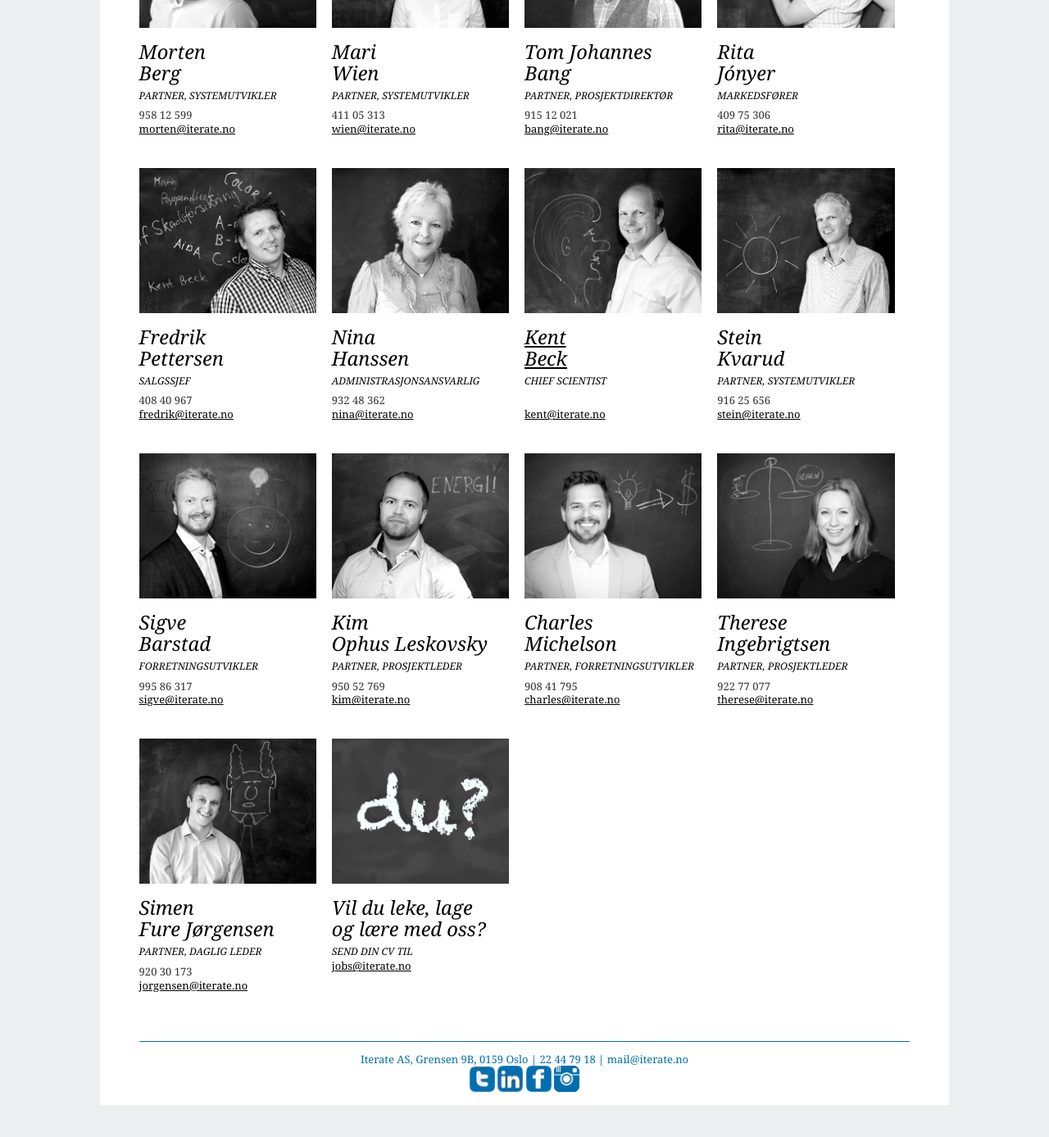
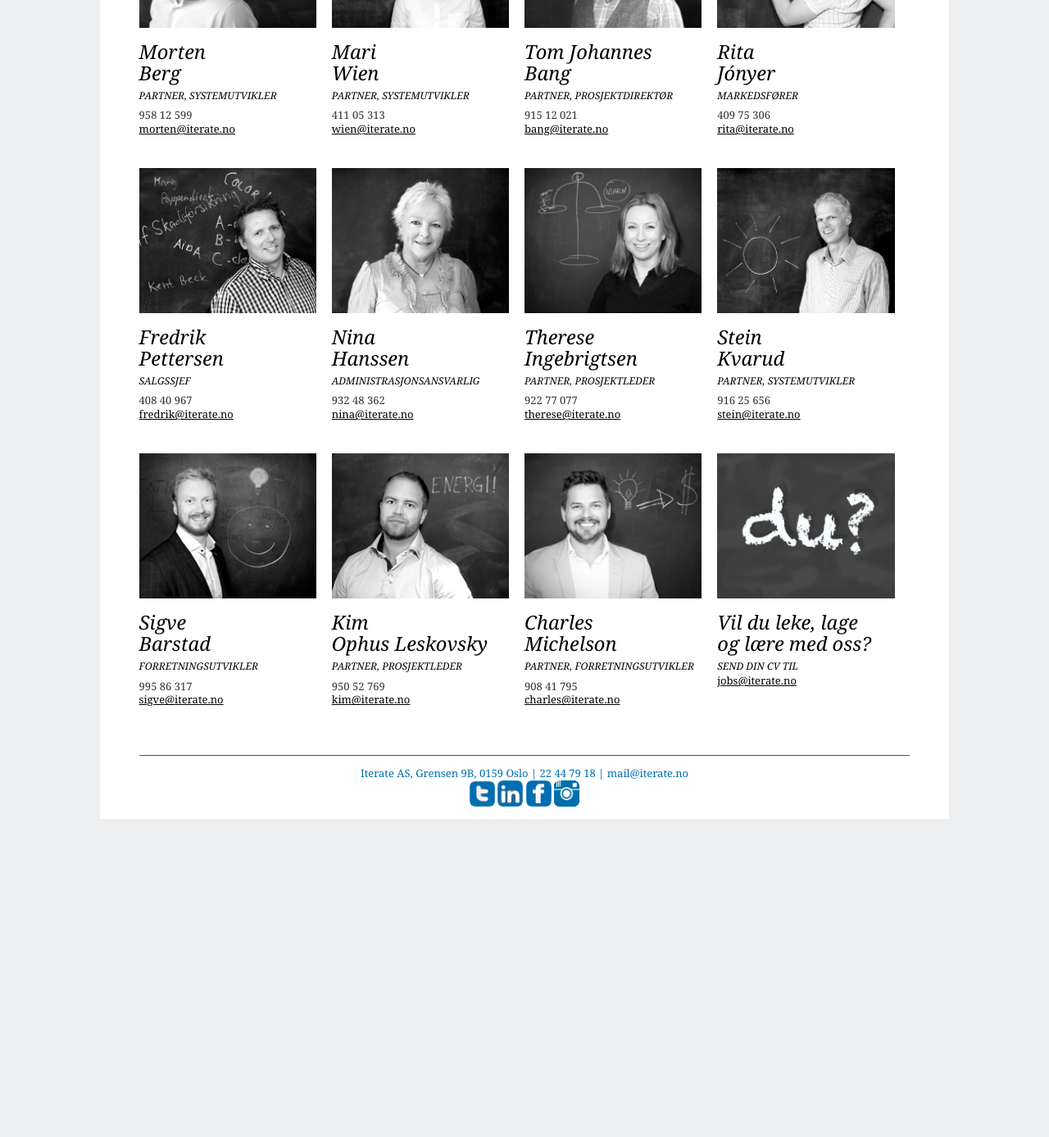
Before and after one commit to therese1g1/iterate.github.com, a Jekyll site: the page built from mennesker/index.html, in a window 1280 px wide and 1400 px high, scrolled down 3116 px. Shown: the top 1387 px of the window at 82% size. Built offline with Jekyll 4.4.1, drawn with Linux system fonts in a browser that asks for light colours; after the commit the page ends 4168 px from its top, so only the background shows below that.

Commit message:
deleted Kent & Simen from Mennesk, changed links for Eric Ries event

```diff
--- a/mennesker/index.html
+++ b/mennesker/index.html
@@ -470,15 +470,15 @@ title: Iterate
 
     <div class="grid_4">
       <div class="menneske">
-        <a href="/kentbeck"><img src="/static/images/mennesker/kent.jpg" alt="Kent"></a>
-        <h2><a href="/kentbeck">Kent<br>Beck</a></h2>
-        <h3>Chief Scientist</h3>
-        <p>
-        <br>
-        <a href="mailto:kent@iterate.no">kent@iterate.no</a>
-        </p>
+          <img src="/static/images/mennesker/therese.jpg" alt="Therese">
+          <h2>Therese<br>Ingebrigtsen</h2>
+          <h3>Partner, Prosjektleder</h3>
+          <p>
+              922 77 077<br>
+              <a href="mailto:therese@iterate.no">therese@iterate.no</a>
+          </p>
       </div>
-    </div>
+  </div>
 
 
     <div class="grid_4 omega">
@@ -531,30 +531,6 @@ title: Iterate
     </div>
 
     <div class="grid_4 omega">
-        <div class="menneske">
-            <img src="/static/images/mennesker/therese.jpg" alt="Therese">
-            <h2>Therese<br>Ingebrigtsen</h2>
-            <h3>Partner, Prosjektleder</h3>
-            <p>
-                922 77 077<br>
-                <a href="mailto:therese@iterate.no">therese@iterate.no</a>
-            </p>
-        </div>
-    </div>
-
-    <div class="grid_4 alpha">
-      <div class="menneske">
-        <img src="/static/images/mennesker/jorgensen.jpg" alt="Simen">
-        <h2>Simen<br>Fure Jørgensen</h2>
-        <h3>Partner, Daglig leder</h3>
-        <p>
-        920 30 173<br>
-        <a href="mailto:jorgensen@iterate.no">jorgensen@iterate.no</a>
-        </p>
-      </div>
-    </div>
-
-    <div class="grid_4">
       <div class="menneske">
         <img src="/static/images/mennesker/du.jpg" alt="Du">
         <h2>Vil du leke, lage<br>og lære med oss?</h2>
@@ -566,5 +542,4 @@ title: Iterate
     </div>
   </div>
 
-
 </div>
```
Also changed, not shown: index.html (+4 -4 lines).
